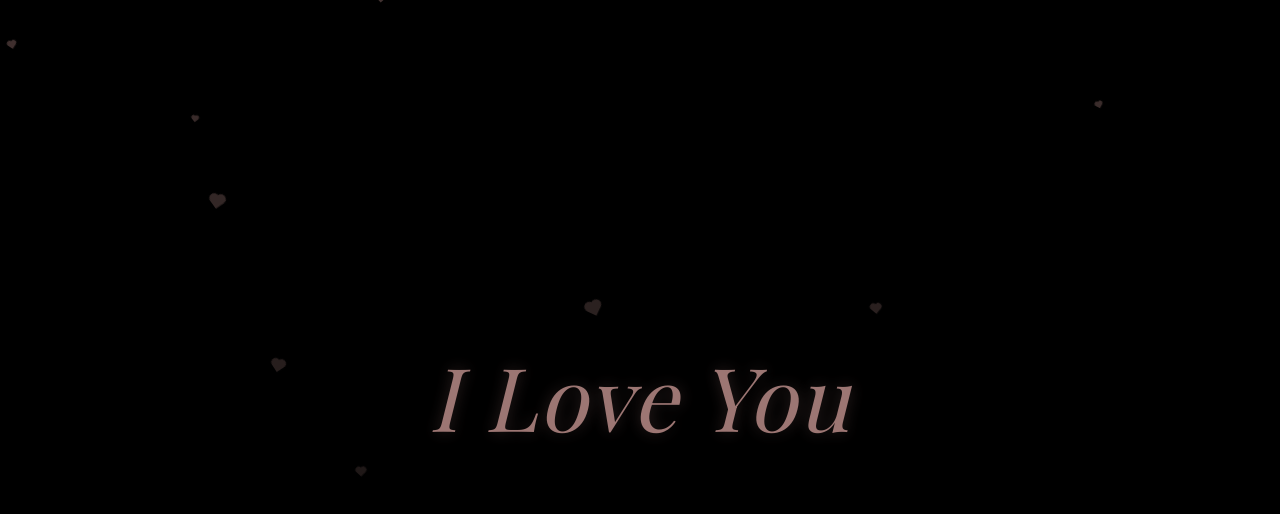
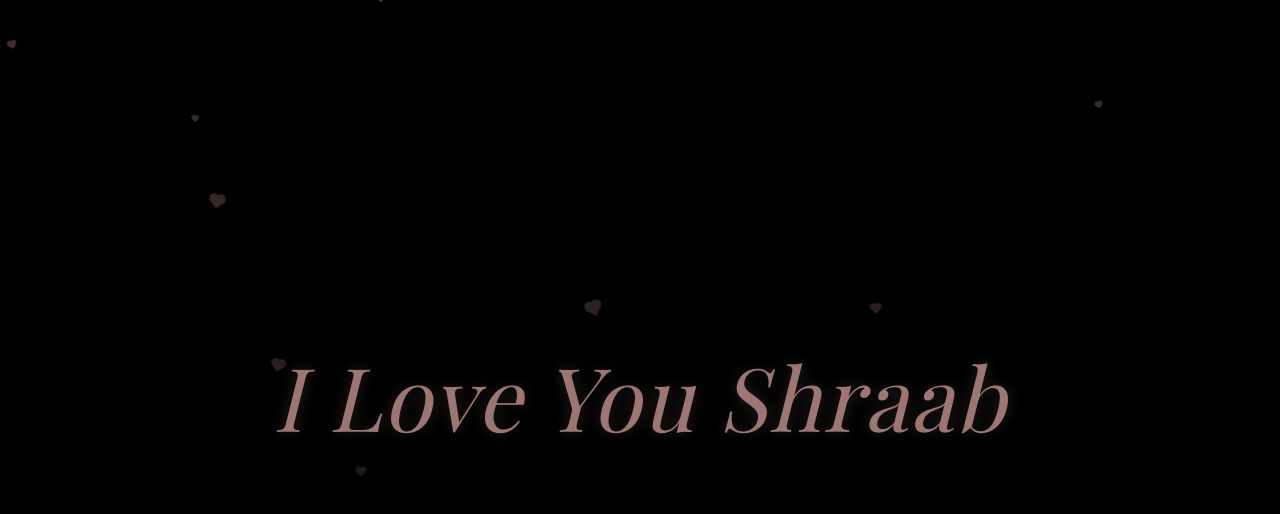
Before and after one commit to paramontrips-dot/playing-with-git, a plain HTML site: page index.html in a window 1280 px wide. Drawn offline with nearby package versions, Linux system fonts and the light colour scheme; a web font is replaced by a local one.

Commit message:
name addition

```diff
--- a/index.html
+++ b/index.html
@@ -95,7 +95,7 @@
 <body>
 
     <div class="container-fluid">
-        <h1 class="love-text">I Love You</h1>
+        <h1 class="love-text">I Love You Shraab</h1>
     </div>
 
     <script>
```
